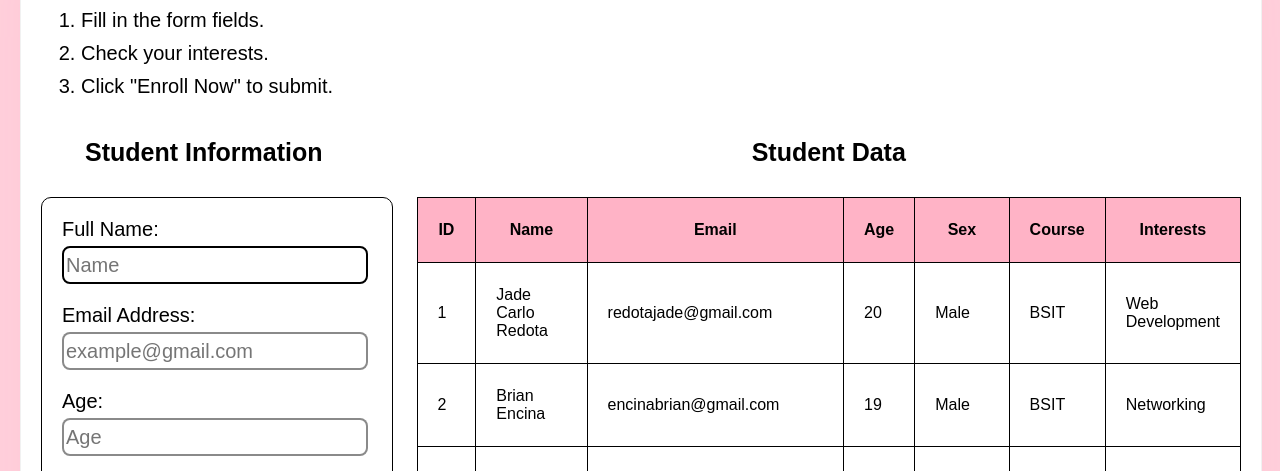
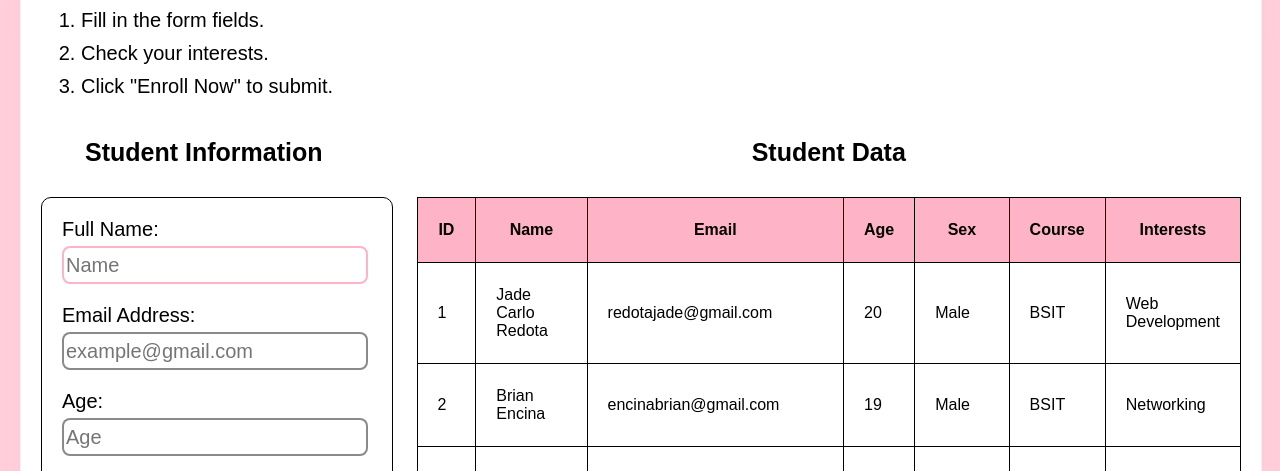
Before and after one commit to ceorles/enrollment_form.github.io, a plain HTML site: page index.html in a window 1280 px wide. In both pictures the pointer is over the input "Full Name:". Shown: the part 329-800 px from the top of the page. Drawn offline with Linux system fonts and the light colour scheme.

Commit message:
style.css

```diff
--- a/style.css
+++ b/style.css
@@ -89,7 +89,7 @@ h4 {
 }
 
 .enrollment .container .info-data input:hover {
-    border: 2px solid #000000;
+    border: 2px solid #FFB3C6;
 }
 
 .enrollment .container .info-data .student-info .input {
```
